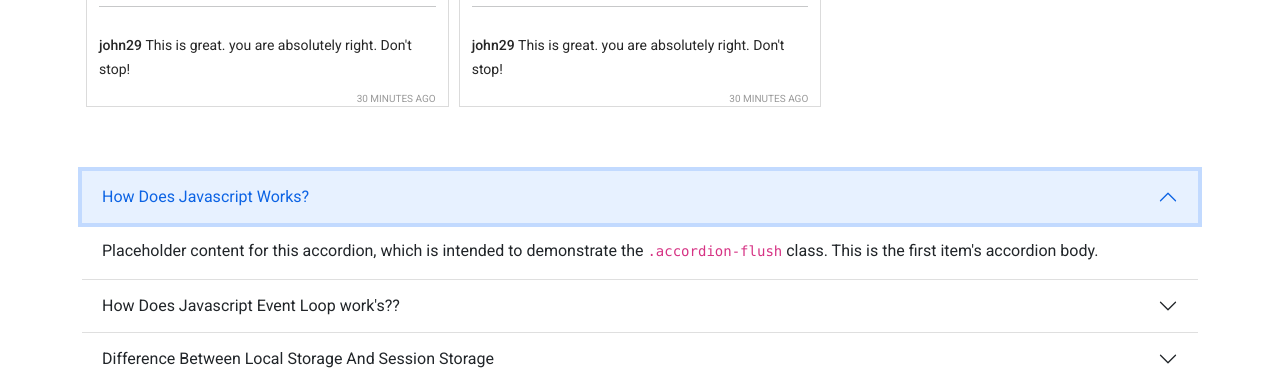
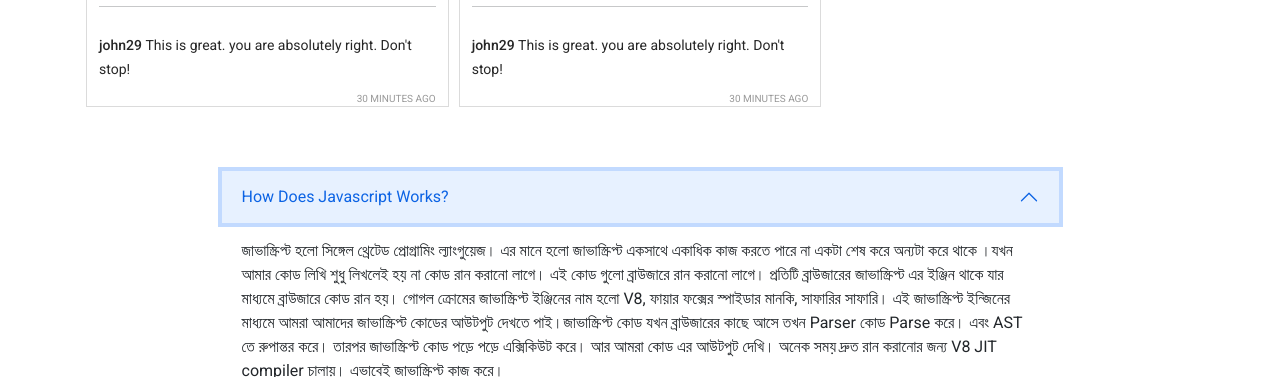
Before and after one commit to BabluMia/insta-sohor-bug-hunting, a plain HTML site: page index.html in a window 1280 px wide. Both pictures are taken after a click on the button "How Does Javascript Works?". Shown: the part 1425-1802 px from the top of the page. Drawn offline with nearby package versions, Linux system fonts and the light colour scheme.

Commit message:
all question added

```diff
--- a/index.html
+++ b/index.html
@@ -59,7 +59,7 @@
   </main>
   <main>
     <div class="container my-5" id="question">
-      <div class="accordion accordion-flush mb-5" id="accordionFlushExample">
+      <div class="accordion accordion-flush mb-5 w-75 mx-auto" id="accordionFlushExample">
         <div class="accordion-item">
           <h2 class="accordion-header" id="flush-headingOne">
             <button class="accordion-button collapsed" type="button" data-bs-toggle="collapse"
@@ -69,8 +69,17 @@
           </h2>
           <div id="flush-collapseOne" class="accordion-collapse collapse" aria-labelledby="flush-headingOne"
             data-bs-parent="#accordionFlushExample">
-            <div class="accordion-body">Placeholder content for this accordion, which is intended to demonstrate the
-              <code>.accordion-flush</code> class. This is the first item's accordion body.
+            <div class="accordion-body">
+              <p>
+                জাভাস্ক্রিপ্ট হলো সিঙ্গেল থ্রেটেড প্রোগ্রামিং ল্যাংগুয়েজ। এর মানে হলো জাভাস্ক্রিপ্ট একসাথে একাধিক কাজ
+                করতে পারে না একটা শেষ করে অন্যটা করে থাকে ।যখন আমার কোড লিখি শুধু লিখলেই হয় না কোড রান করানো লাগে। এই
+                কোড গুলো ব্রাউজারে রান করানো লাগে। প্রতিটি ব্রাউজারের জাভাস্ক্রিপ্ট এর ইঞ্জিন থাকে যার মাধ্যমে ব্রাউজারে
+                কোড রান হয়। গোগল ক্রোমের জাভাস্ক্রিপ্ট ইঞ্জিনের নাম হলো V8, ফায়ার ফক্সের স্পাইডার মানকি, সাফারির সাফারি।
+                এই জাভাস্ক্রিপ্ট ইন্জিনের মাধ্যমে আমরা আমাদের জাভাস্ক্রিপ্ট কোডের আউটপুট দেখতে পাই।জাভাস্ক্রিপ্ট কোড যখন
+                ব্রাউজারের কাছে আসে তখন Parser কোড Parse করে। এবং AST তে রুপান্তর করে। তারপর জাভাস্ক্রিপ্ট কোড পড়ে পড়ে
+                এক্সিকিউট করে। আর আমরা কোড এর আউটপুট দেখি। অনেক সময় দ্রুত রান করানোর জন্য V8 JIT compiler চালায়। এভাবেই
+                জাভাস্ক্রিপ্ট কাজ করে।
+              </p>
             </div>
           </div>
         </div>
--- a/js/app.js
+++ b/js/app.js
@@ -14,7 +14,7 @@ const getReportedPosts = () => {
 const isLiked = (id) => {
   return likedPostsId?.length && !!likedPostsId.includes(id);
 };
-//  ------------------heart fixted------------
+
 const addToLiked = (id) => {
   likedPostsId.push(id);
   showPosts(posts);
@@ -29,7 +29,6 @@ const reportPost = (id) => {
 };
 
 const displayContent = (text) => {
-  // ------------------text silce fixed here------------
   return text.length < 30 ? text : text.slice(0, 30) + "<span class='fw-bold'>... read more</span>";
 };
 
@@ -56,8 +55,6 @@ const switchTab = (id) => {
   }
 };
 
-// ------------------------user image bug fix in line number 75----------------------------
-// ------------------------userid and comment bug fix in line number 144 & 146----------------------
 
 const createPost = (post) => {
   const image = post.image;
```
